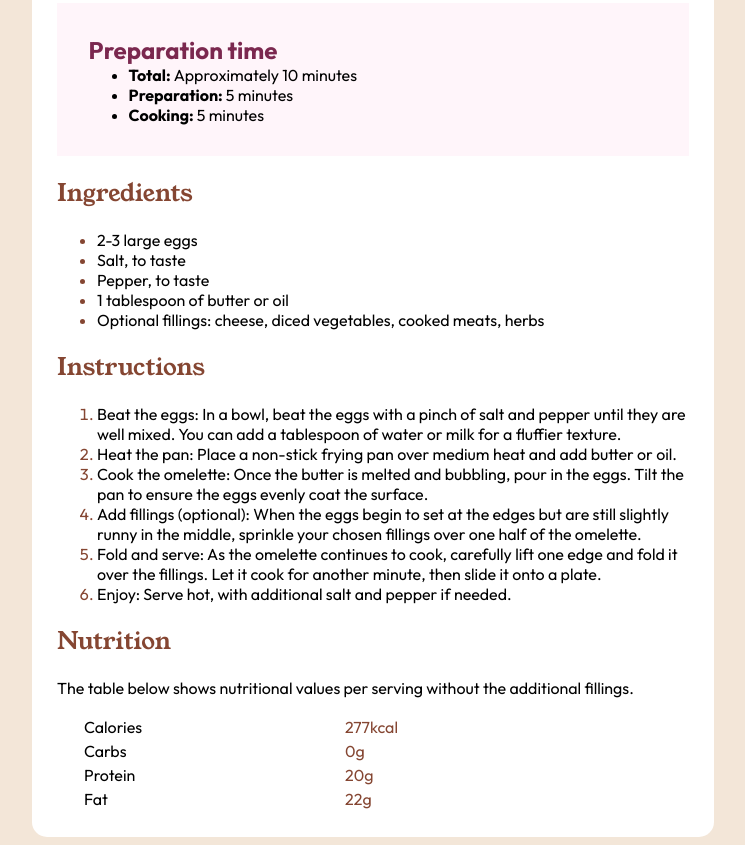
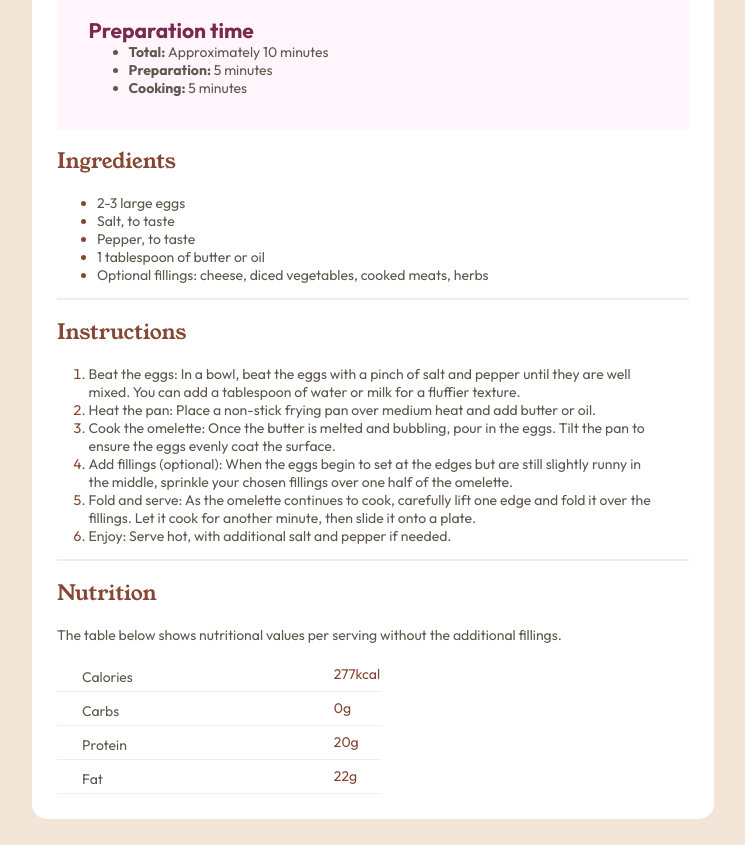
Before and after one commit to BrunoFernandesf/frontend-mentor-challenges, a plain HTML site: page recipe-page/index.html in a window 1280 px wide. Shown: the part 467-1312 px from the top of the page, without its empty margins (267-1012 px from the left). Drawn offline with Linux system fonts and the light colour scheme.

Commit message:
ajustes estilizacao

```diff
--- a/recipe-page/index.html
+++ b/recipe-page/index.html
@@ -6,6 +6,7 @@
 
   <link rel="icon" type="image/png" sizes="32x32" href="./assets/images/favicon-32x32.png">
   <link rel="stylesheet" href="style.css">
+  <link rel="stylesheet" href="responsive.css">
   <title>Frontend Mentor | Recipe page</title>
 
 </head>
@@ -35,6 +36,7 @@
         <li>1 tablespoon of butter or oil</li>
         <li>Optional fillings: cheese, diced vegetables, cooked meats, herbs</li>
       </ul>
+      <hr>
     </div>
 
     <div class="instructions">
@@ -51,6 +53,7 @@
           fillings. Let it cook for another minute, then slide it onto a plate.</li>
         <li>Enjoy: Serve hot, with additional salt and pepper if needed.</li>
       </ol>
+      <hr>
     </div>
 
     <div class="nutrition">
--- /dev/null
+++ b/recipe-page/responsive.css
@@ -0,0 +1,5 @@
+@media screen and (max-width: 720px){
+    body{
+
+    }
+}
--- a/recipe-page/style.css
+++ b/recipe-page/style.css
@@ -5,7 +5,7 @@ body{
     background-color: hsl(30, 54%, 90%);
     display: flex;
     justify-content: center;
-    font-size: 16px;
+    font-size: 14px;
 }
 main {
     background-color: hsl(0, 0%, 100%);
@@ -13,6 +13,7 @@ main {
     padding: 2%;
     border-radius: 15px;
     font-family: "Outfit", serif;
+    color: hsl(30, 10%, 34%);
 }
 .title {
     color: hsl(14, 45%, 36%);
@@ -21,6 +22,9 @@ main {
 }
 .list li::marker{
     color: hsl(14, 45%, 36%);
+}
+hr {
+    border: 1px solid #eee;
 }
 
 /*Specific Stilization*/
@@ -53,17 +57,27 @@ main {
     margin: 0;
 }
 
+/*INGREDIENTS*/
+
+
 /*INSTRUCTIONS*/
-
+.instructions .list{
+    padding: 0% 5% 0% 5%;
+}
 
 /*NUTRITION*/
 table {
     margin:  0;
     text-align: left;
+    border-collapse: collapse;
+    padding: 15%;
 }
 table td:first-child {
-    padding: 0 200px 0 25px;
+    padding: 10px 200px 5px 25px;
 }
 .nutrition-values {
     color: hsl(14, 45%, 36%);
 }
+tr {
+    border-bottom: 1px solid #eee; /* Adds a line between each row */
+}
```
